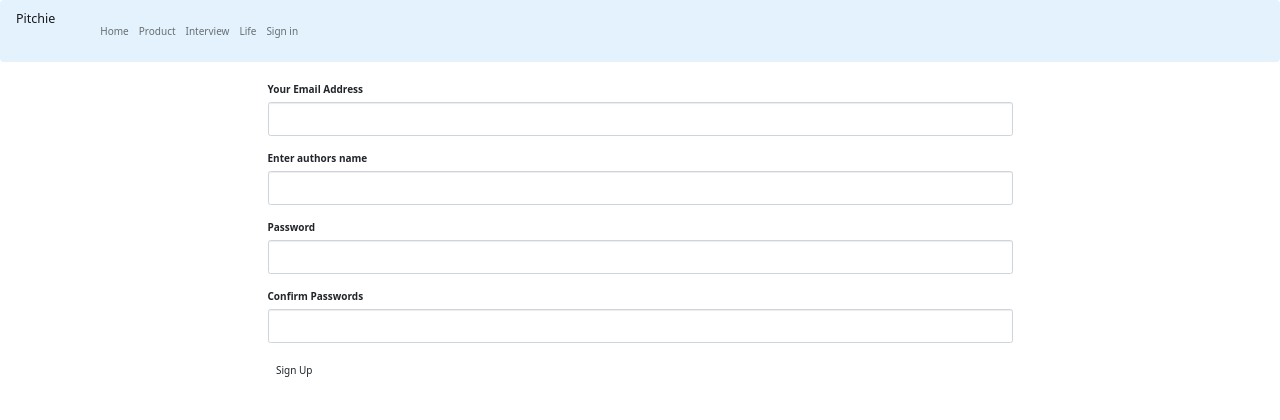
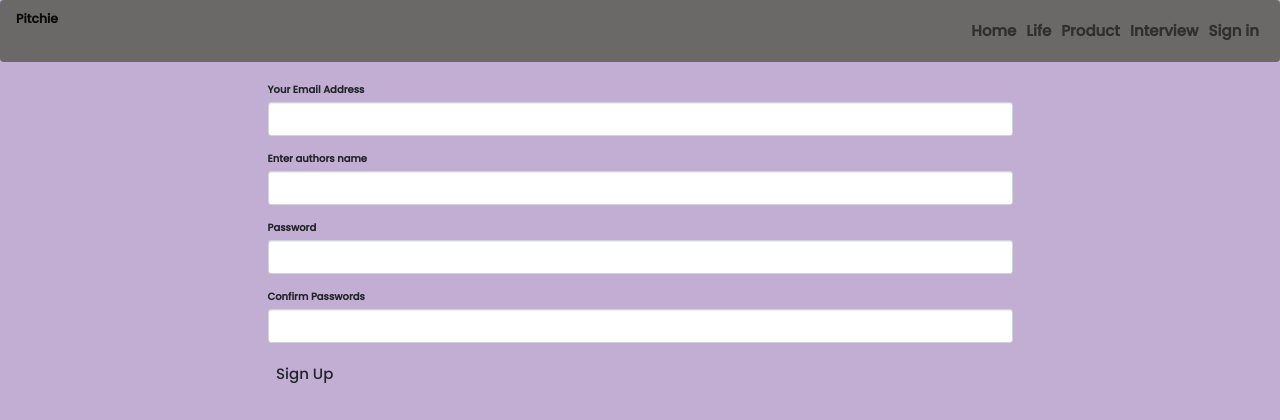
Before and after one commit to FaithKwamboka/Pitchie, a Flask app: page /authenticate/register in a window 1280 px wide. Shown: the top 420 px of the page. Run offline with Flask 2, Linux system fonts and the light colour scheme; some libraries are stand-ins or nearby versions; some web fonts are replaced.

Commit message:
Edit navbar

```diff
--- a/app/templates/navbar.html
+++ b/app/templates/navbar.html
@@ -1,13 +1,18 @@
-<nav class="navbar navbar-expand-lg navbar-light" style="background-color: #e3f2fd;">
+<link rel="stylesheet" href="{{url_for('static',filename='css/styles.css')}}">
+<nav class="navbar navbar-expand-lg navbar-light">
     <a class="navbar-brand" href="/">Pitchie</a>
     <button class="navbar-toggler" type="button" data-toggle="collapse" data-target="#navbarSupportedContent" aria-controls="navbarSupportedContent" aria-expanded="false" aria-label="Toggle navigation">
       <span class="navbar-toggler-icon"></span>
     </button>
 
     <div class="collapse navbar-collapse" id="navbarSupportedContent">
-      <ul class="navbar-nav mr-auto">
+      <ul class="navbar-nav ms-auto">
         <li class="nav-item active">
           <a class="nav-link" href="/">Home <span class="sr-only">(current)</span></a>
+        </li><br><br>
+
+        <li class="nav-item">
+          <a class="nav-link" href="/categories/life">Life</a>
         </li>
         <li class="nav-item">
           <a class="nav-link" href="/categories/product">Product</a>
@@ -15,10 +20,7 @@
         <li class="nav-item">
           <a class="nav-link" href="/categories/interview">Interview</a>
         </li>
-        <li class="nav-item">
-          <a class="nav-link" href="/categories/life">Life</a>
-        </li>
-      </ul>
+      </ul><br>
 
       <ul class="nav navbar-nav navbar-right">
         {% if current_user.is_authenticated %}
@@ -27,11 +29,11 @@
         </li>
         <li class="nav-item">
           <a class="nav-link" href="{{url_for('auth.logout')}}">Sign out</a>
-        </li>
+        </li> <br> <br>
         {% else %}
         <li class="nav-item">
           <a class="nav-link" href="{{url_for('auth.login')}}">Sign in</a>
-        </li>
+        </li> <br> <br>
         {%endif%}
       </ul>
     </div>
```
